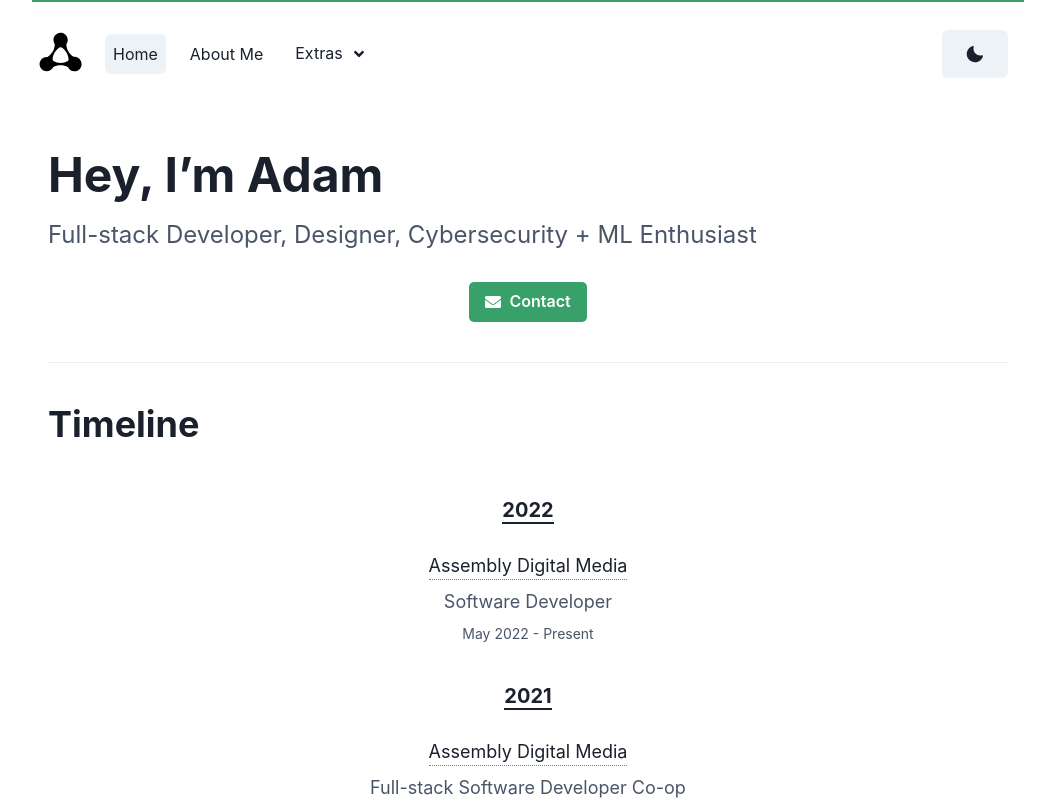
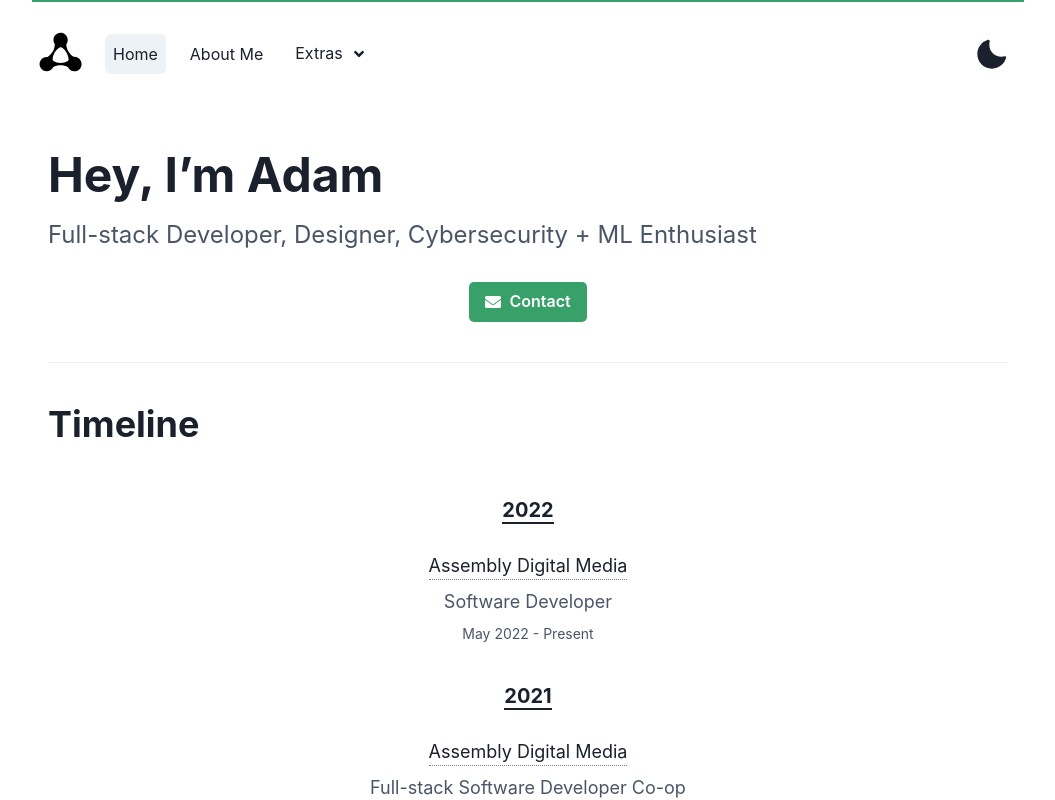
Before and after one commit to ACHultman/achultman-web, a Next.js app: page / in a window 1280 px wide. Shown: the top 800 px of the page, without its empty margins (112-1167 px from the left). Built offline with nearby package versions, Linux system fonts and the light colour scheme.

Commit message:
reduce initial theme flash impact

```diff
--- a/src/components/DarkModeSwitch.tsx
+++ b/src/components/DarkModeSwitch.tsx
@@ -8,9 +8,11 @@ export const DarkModeSwitch = () => {
 
   return (
     <Flex alignItems={"center"}>
-      <Button aria-label="Switch Theme" onClick={toggleColorMode} size={"lg"}>
-        {isDark ? <SunIcon /> : <MoonIcon />}
-      </Button>
+      {isDark ? (
+        <SunIcon onClick={toggleColorMode} boxSize={8} />
+      ) : (
+        <MoonIcon onClick={toggleColorMode} boxSize={8} />
+      )}
     </Flex>
   )
 }
--- a/src/components/Layout/Navbar.tsx
+++ b/src/components/Layout/Navbar.tsx
@@ -1,9 +1,11 @@
 import {
   Box,
   Container,
+  DarkMode,
   Flex,
   HStack,
   IconButton,
+  LightMode,
   Stack,
   useDisclosure,
 } from "@chakra-ui/react"
@@ -61,14 +63,17 @@ const Navbar = () => {
     <Box py={5} borderTop="2px" borderTopColor="green.500">
       <Container maxW="container.lg">
         <Flex h={16} alignItems={"center"} justifyContent={"space-between"}>
+          <DarkMode>
             <MotionIconButton
               size={"lg"}
+              bg={"transparent !important"}
               icon={<NavbarIcon isOpen={isOpen} />}
               aria-label={"Open Menu"}
               display={{ md: !isOpen ? "none" : "flex" }}
               onClick={isOpen ? onClose : onOpen}
               whileTap={{ scale: 0.9 }}
             />
+          </DarkMode>
           <HStack spacing={8} alignItems={"center"}>
             <Box>
               <Logo />
```
Also changed, not shown: src/theme.tsx (+4 -4 lines). Lines whose indentation alone changed are shown as unchanged.
